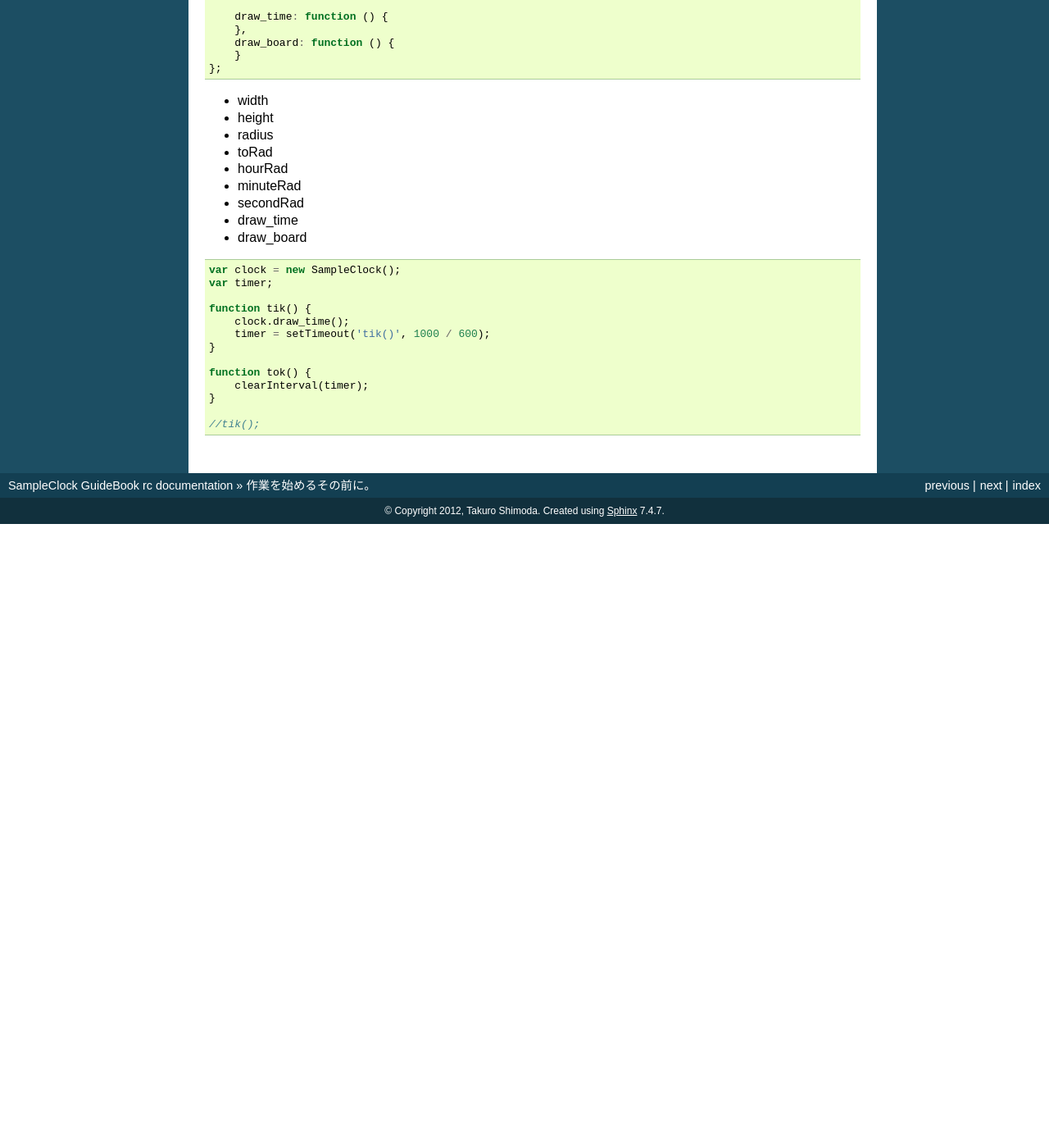
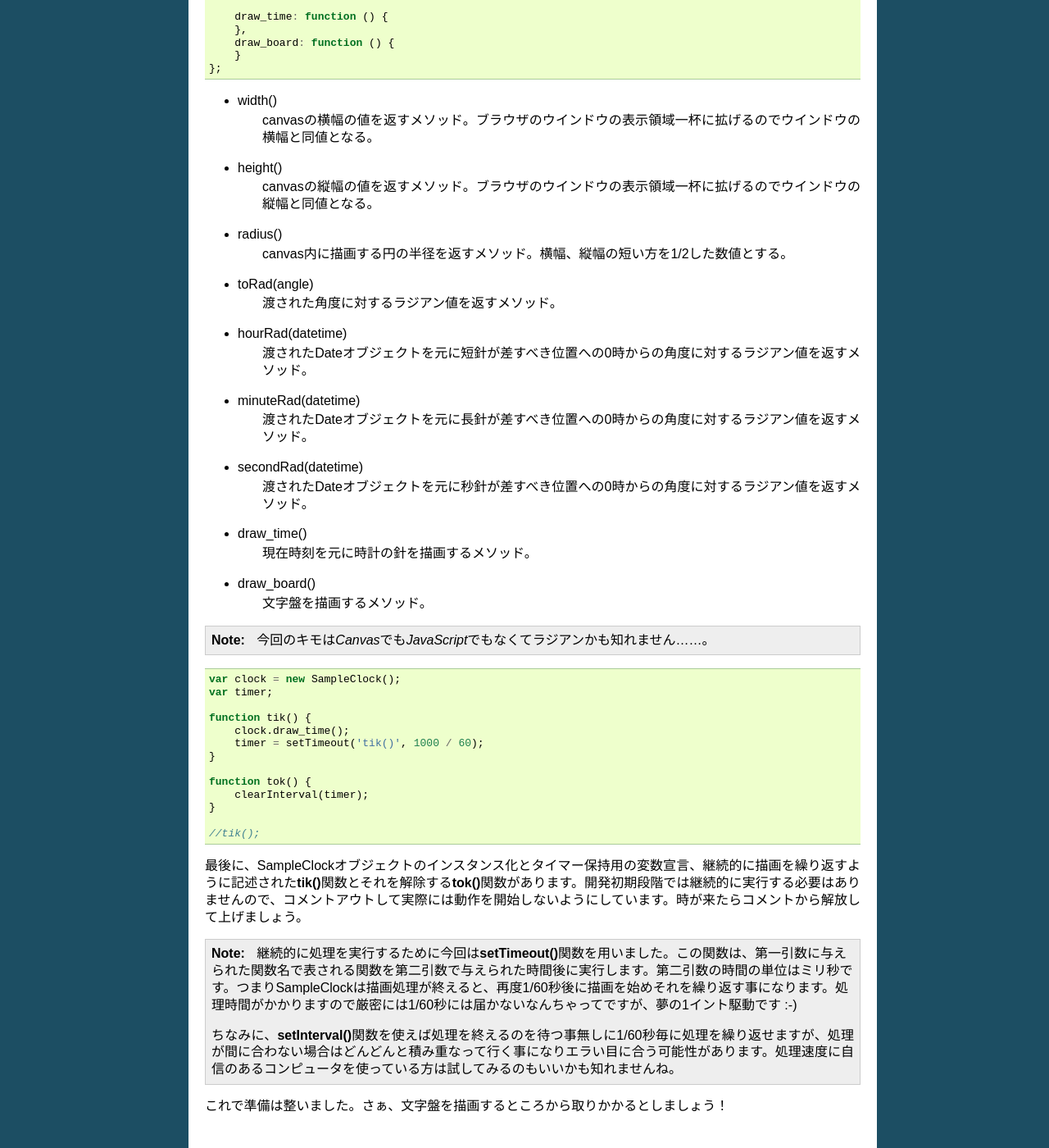
Before and after one commit to tactactad/SampleClock, a Sphinx documentation site: the page built from docs/source/preparations.rst, in a window 1280 px wide and 1400 px high, scrolled down 1511 px. Shown: the whole window at 82% size. Built offline with Sphinx 7.4.7, drawn with Linux system fonts in a browser that asks for light colours; before the commit the page ends 2150 px from its top, so only the background shows below that; some of the changed text lies outside the part shown.

Commit message:
write preparations.rst

```diff
--- a/docs/source/preparations.rst
+++ b/docs/source/preparations.rst
@@ -57,7 +57,7 @@ SampleCalcのときと同じく、まず最初に **new** を使って呼び出
 
  **new** で何が起こっているかは、 `作業を始めるその前に。 — SampleCalc work guide 1.1 documentation <http://reiare.net/site_media/file/20111217/WorkGuide/preparations.html#js-samplecalc-js>`_ で少し触れているので参考にしてください。
 
- 次にprototype継承を用いて値を返したり処理を行ったりするメソッドの定義が行われています。これらのメソッドは私が試作の段階で想定したもので、canvas要素の大きさ、ラジアンの算出、実際に描画するメソッドなどがあります。
+次にprototype継承を用いて値を返したり処理を行ったりするメソッドの定義が行われています。これらのメソッドは私が試作の段階で想定したもので、canvas要素の大きさ、ラジアン値の算出、文字盤や針を描画するメソッドなどがあります。
 
 .. code-block:: javascript
 
@@ -84,15 +84,28 @@ SampleCalcのときと同じく、まず最初に **new** を使って呼び出
      }
  };
 
-* width
-* height
-* radius
-* toRad
-* hourRad
-* minuteRad
-* secondRad
-* draw_time
-* draw_board
+* width()
+    canvasの横幅の値を返すメソッド。ブラウザのウインドウの表示領域一杯に拡げるのでウインドウの横幅と同値となる。
+* height()
+    canvasの縦幅の値を返すメソッド。ブラウザのウインドウの表示領域一杯に拡げるのでウインドウの縦幅と同値となる。
+* radius()
+    canvas内に描画する円の半径を返すメソッド。横幅、縦幅の短い方を1/2した数値とする。
+* toRad(angle)
+    渡された角度に対するラジアン値を返すメソッド。
+* hourRad(datetime)
+    渡されたDateオブジェクトを元に短針が差すべき位置への0時からの角度に対するラジアン値を返すメソッド。
+* minuteRad(datetime)
+    渡されたDateオブジェクトを元に長針が差すべき位置への0時からの角度に対するラジアン値を返すメソッド。
+* secondRad(datetime)
+    渡されたDateオブジェクトを元に秒針が差すべき位置への0時からの角度に対するラジアン値を返すメソッド。
+* draw_time()
+    現在時刻を元に時計の針を描画するメソッド。
+* draw_board()
+    文字盤を描画するメソッド。
+
+.. note::
+
+ 今回のキモは *Canvas* でも *JavaScript* でもなくてラジアンかも知れません……。
 
 .. code-block:: javascript
 
@@ -101,7 +114,7 @@ SampleCalcのときと同じく、まず最初に **new** を使って呼び出
 
  function tik() {
      clock.draw_time();
-     timer = setTimeout('tik()', 1000 / 600);
+     timer = setTimeout('tik()', 1000 / 60);
  }
 
  function tok() {
@@ -109,3 +122,13 @@ SampleCalcのときと同じく、まず最初に **new** を使って呼び出
  }
 
  //tik();
+
+最後に、SampleClockオブジェクトのインスタンス化とタイマー保持用の変数宣言、継続的に描画を繰り返すように記述された **tik()** 関数とそれを解除する **tok()** 関数があります。開発初期段階では継続的に実行する必要はありませんので、コメントアウトして実際には動作を開始しないようにしています。時が来たらコメントから解放して上げましょう。
+
+.. note::
+
+ 継続的に処理を実行するために今回は **setTimeout()** 関数を用いました。この関数は、第一引数に与えられた関数名で表される関数を第二引数で与えられた時間後に実行します。第二引数の時間の単位はミリ秒です。つまりSampleClockは描画処理が終えると、再度1/60秒後に描画を始めそれを繰り返す事になります。処理時間がかかりますので厳密には1/60秒には届かないなんちゃってですが、夢の1イント駆動です :-)
+
+ ちなみに、 **setInterval()** 関数を使えば処理を終えるのを待つ事無しに1/60秒毎に処理を繰り返せますが、処理が間に合わない場合はどんどんと積み重なって行く事になりエラい目に合う可能性があります。処理速度に自信のあるコンピュータを使っている方は試してみるのもいいかも知れませんね。
+
+これで準備は整いました。さぁ、文字盤を描画するところから取りかかるとしましょう！
```
